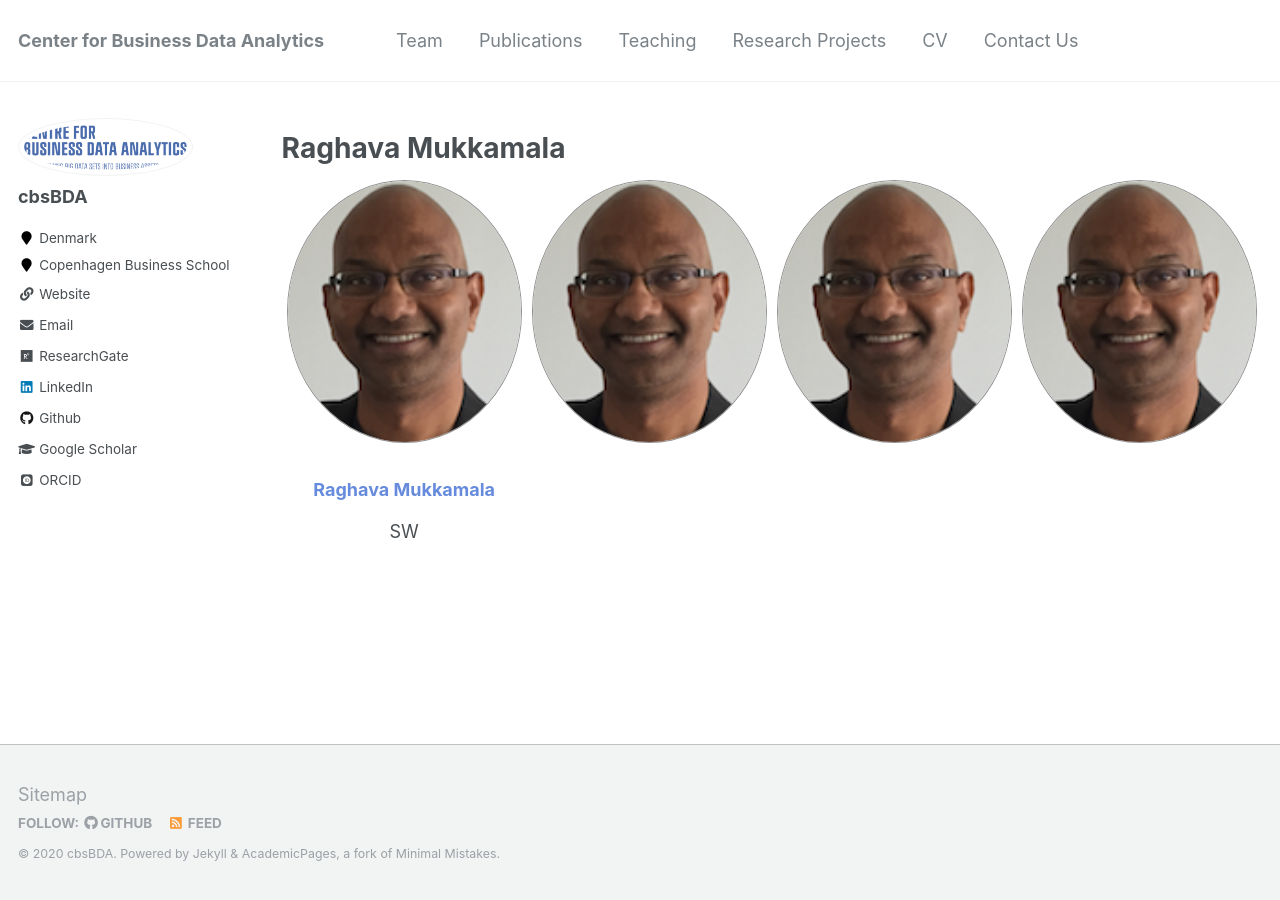
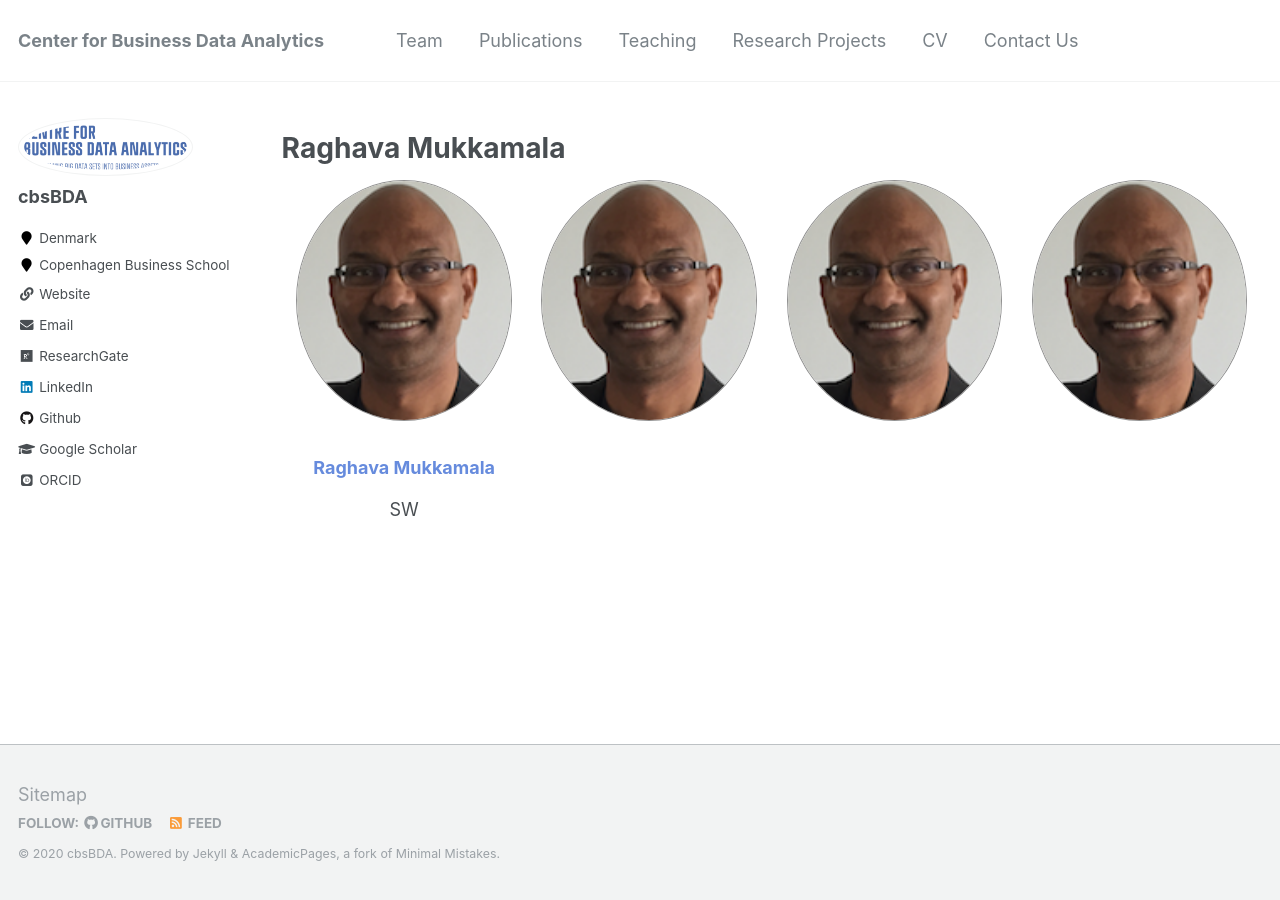
Before and after one commit to cbsBDA/cbsBDA-homepage, a Jekyll site: the page built from _pages/team.md, in a window 1280 px wide. Built offline with Jekyll 4.4.1, drawn with Linux system fonts in a browser that asks for light colours; some web fonts are replaced.

Commit message:
Update _custom.scss

```diff
--- a/_sass/_custom.scss
+++ b/_sass/_custom.scss
@@ -14,11 +14,15 @@
   width:100%;
 }
 .avatar{
-  width:25%;
+  width:23%;
   float: left;
   padding: 0px 5px;
+  margin: 0px 1%;
 }
 .avatar a{
+  text-decoration: none;
+}
+.avatar a:hover{
   text-decoration: none;
 }
 .t-name{
```
